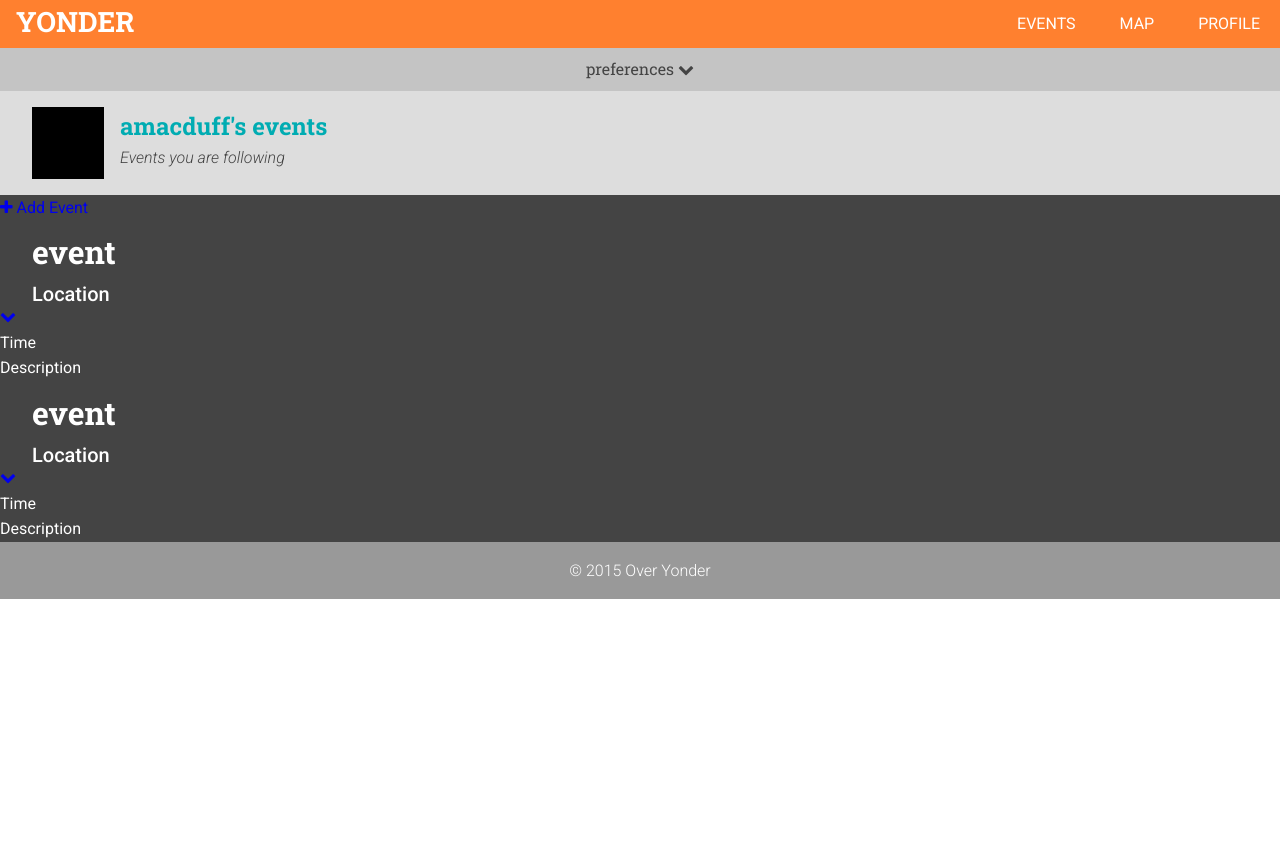
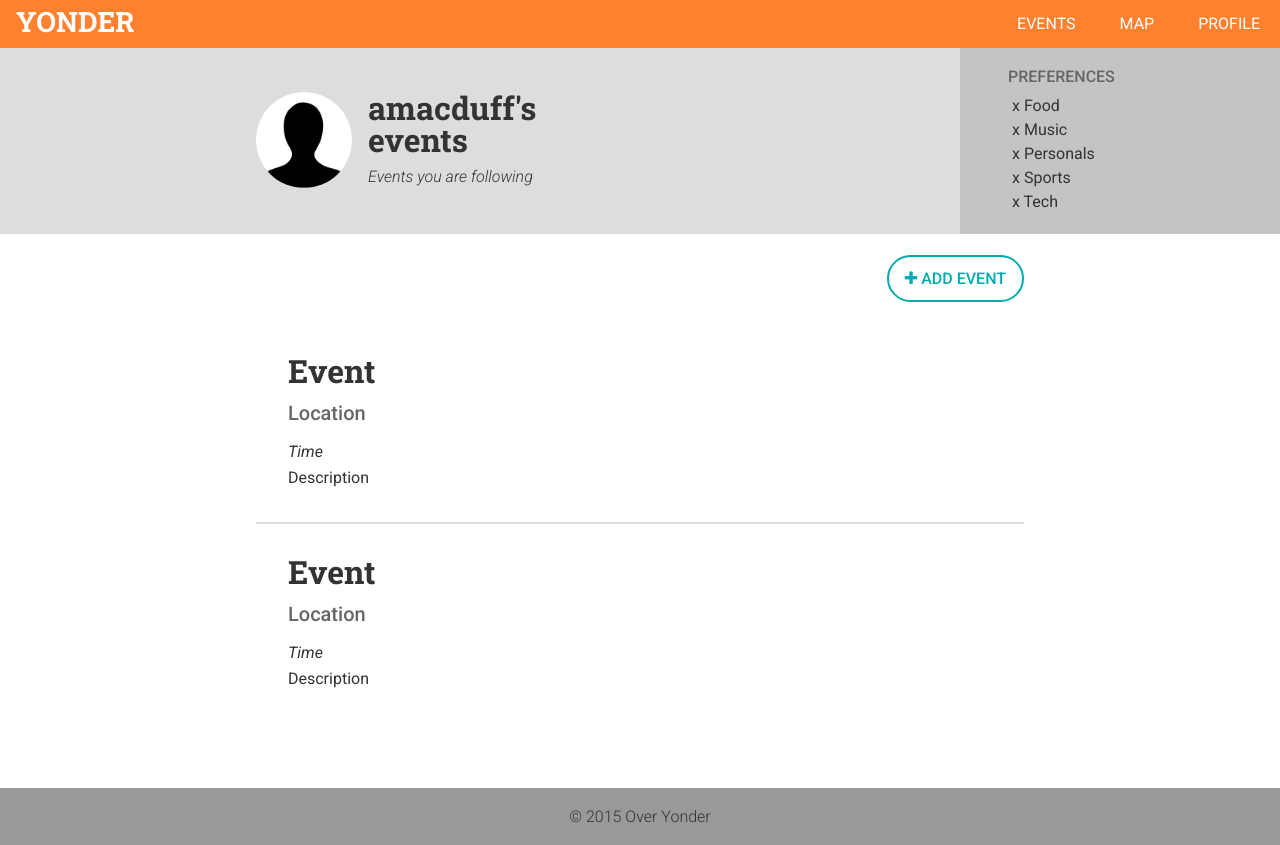
Before and after one commit to Jmingus/Yonder, a website: page index.html in a window 1280 px wide. Before the commit the page ends 800 px from the top, so only its background shows below. Drawn offline with Linux system fonts and the light colour scheme; some packages are replaced by stand-ins of ours.

Commit message:
Add styles for list of events following on profile page

```diff
--- a/index.html
+++ b/index.html
@@ -117,8 +117,19 @@
 
     <section id="followingPage">
 
+      <div class="preferences-link">
+        <p><a href="#">Preferences <i class="fa fa-chevron-down"></i></a></p>
+      </div>
+
       <div class="preferences">
-        <p><a href="#">Preferences <i class="fa fa-chevron-down"></i></a></p>
+        <p class="preferences-title">Preferences</p>
+        <ul>
+          <li>x Food</li>
+          <li>x Music</li>
+          <li>x Personals</li>
+          <li>x Sports</li>
+          <li>x Tech</li>
+        </ul>
       </div>
 
         <div class="user">
@@ -143,11 +154,12 @@
           <div class="following-info">
 
             <h1 class="following-name">Event</h1>
-            <h2 class="following-location">Location</h2>
 
             <div class="toggle">
               <p><a href="#"><i class="fa fa-chevron-down"></i></a></p>
             </div>
+
+            <h2 class="following-location">Location</h2>
 
           </div>
 
@@ -165,11 +177,12 @@
           <div class="following-info">
 
             <h1 class="following-name">Event</h1>
-            <h2 class="following-location">Location</h2>
 
             <div class="toggle">
               <p><a href="#"><i class="fa fa-chevron-down"></i></a></p>
             </div>
+
+            <h2 class="following-location">Location</h2>
 
           </div>
 
--- a/styles/_global.scss
+++ b/styles/_global.scss
@@ -1,7 +1,7 @@
 /* Global Styles */
 
 body {
-	color: $color-contrast;
+	color: $color-text;
 	font: {
 		family: $font-main;
 	}
@@ -26,5 +26,5 @@ a {
 }
 
 .wrapper {
-	background-color: $color-neutral-dark;
+	background-color: $color-contrast;
 }
--- a/styles/_headings.scss
+++ b/styles/_headings.scss
@@ -7,10 +7,10 @@ h1 {
 		weight: 700;
 	}
 	padding: 1rem 0 0 2rem;
-	text-transform: lowercase;
 }
 
 h2 {
+	color: $color-neutral-dark;
 	font: {
 		@include fntz(1.25);
 		weight: 500;
--- a/styles/_media-queries.scss
+++ b/styles/_media-queries.scss
@@ -81,7 +81,76 @@
 
 	}
 
+	.preferences-link {
+		display: none;
+	}
+
+	.preferences {
+		display: inline-block;
+		float: right;
+		text-align: left;
+		width: 25%;
+
+		.preferences-title {
+			color: $color-neutral-dark;
+			display: block;
+			font: {
+				weight: 500;
+			}
+			padding: 0 0 0.5rem 1rem;
+			text-transform: uppercase;
+		}
+
+		ul li {
+			display: block;
+		}
+
+	}
+
+	.user {
+		padding: 2.75rem 2rem;
+
+		.user-photo {
+			height: 6rem;
+			margin-left: 12%;
+			width: 6rem;
+		}
+
+		.user-info {
+			margin-left: 1rem;
+
+			#user-id {
+				font: {
+					@include fntz(2);
+				}
+				line-height: 1em;
+				max-width: 10rem;
+			}
+
+			#user-sub {
+				font: {
+					style: italic;
+				}
+				padding-top: 0.5rem;
+			}
+
+		}
+
+	}
+
+	.add-event {
+		margin-right: 12.5%;
+		padding-right: 0;
+		text-align: right;
+	}
+
+	.following {
+		margin: 0 auto;
+		width: 75%;
+	}
+
 }
+
 
 @media screen and (min-width: 960px) {
 
@@ -115,4 +184,32 @@
 
 	}
 
+	.preferences {
+		width: 20%;
+	}
+
+	.user {
+
+		.user-photo {
+			margin-left: 25%;
+		}
+
+	}
+
+	.add-event {
+		margin-right: 20%;
+	}
+
+	.following {
+		width: 60%;
+	}
+
+	.toggle {
+		display: none;
+	}
+
+	.more-info {
+		display: block;
+	}
+
 }
--- a/styles/_profile.scss
+++ b/styles/_profile.scss
@@ -1,16 +1,34 @@
 /* Profile */
 
-.preferences {
+.preferences-link {
 	background-color: darken($color-neutral-light, 10%);
 	padding: 0.5rem 0;
 	text-align: center;
 
 	a {
-		color: $color-text;
-		font: {
-			family: $font-heading;
+		color: $color-accent;
+		text-transform: uppercase;
+	}
+
+}
+
+.preferences {
+	background-color: darken($color-neutral-light, 10%);
+	display: none;
+	padding: 1rem 2rem;
+	text-align: center;
+
+	.preferences-title {
+		display: none;
+	}
+
+	ul {
+
+		li {
+			display: inline-block;
+			padding: 0 1.25rem 0.5rem 1.25rem;
 		}
-		text-transform: lowercase;
+
 	}
 
 }
@@ -23,6 +41,8 @@
 
 	.user-photo {
 		background: url(../images/user.jpg) center center no-repeat;
+		background-size: cover;
+		border-radius: 50%;
 		float: left;
 		height: 4.5rem;
 		width: 4.5rem;
@@ -33,7 +53,7 @@
 		margin-left: 1rem;
 
 		#user-id {
-			color: $color-accent;
+			color: $color-text;
 			font: {
 				family: $font-heading;
 				@include fntz(1.5);
@@ -53,3 +73,59 @@
 	}
 
 }
+
+.add-event {
+	background-color: $color-contrast;
+	padding: 2rem;
+	text-align: center;
+
+	a {
+		border: 2px solid $color-accent;
+		border-radius: 2rem;
+		color: $color-accent;
+		font: {
+			weight: 500;
+		}
+		padding: 0.75rem 1rem;
+		text-transform: uppercase;
+	}
+
+}
+
+.following {
+	border-bottom: 2px solid $color-neutral-light;
+	padding-top: 1rem;
+
+	.following-location {
+		color: $color-neutral-dark;
+		padding-bottom: 1rem;
+	}
+
+	&:last-child {
+		border-bottom: 0;
+		margin-bottom: 4rem;
+	}
+
+}
+
+.toggle {
+	float: right;
+
+	a {
+		color: $color-accent;
+		padding: 2rem;
+	}
+
+}
+
+.more-info {
+	display: none;
+	margin: 0 2rem;
+	padding-bottom: 2rem;
+}
+
+.following-time {
+	font: {
+		style: italic;
+	}
+}
--- a/styles/_variables.scss
+++ b/styles/_variables.scss
@@ -5,9 +5,9 @@
 $color-primary: #FF802F;
 $color-secondary: #B25010;
 $color-neutral-light: #DDDDDD;
-$color-neutral-dark: #444444;
+$color-neutral-dark: #666666;
 $color-accent: #00ACB2;
-$color-text: #444444;
+$color-text: #333333;
 $color-contrast: #FFFFFF;
 
 
--- a/styles/main.sass.css
+++ b/styles/main.sass.css
@@ -367,7 +367,7 @@
 /* Mixins */
 /* Global Styles */
 body {
-  color: #FFFFFF;
+  color: #333333;
   font-family: "Roboto", sans-serif; }
 
 p {
@@ -377,11 +377,11 @@ a {
   text-decoration: none; }
 
 ::-moz-selection {
-  background-color: #444444;
+  background-color: #666666;
   color: #FFFFFF; }
 
 ::selection {
-  background-color: #444444;
+  background-color: #666666;
   color: #FFFFFF; }
 
 #mapsPage,
@@ -389,7 +389,7 @@ a {
   display: none; }
 
 .wrapper {
-  background-color: #444444; }
+  background-color: #FFFFFF; }
 
 /* Headings */
 h1 {
@@ -397,10 +397,10 @@ h1 {
   font-size: 32px;
   font-size: 2rem;
   font-weight: 700;
-  padding: 1rem 0 0 2rem;
-  text-transform: lowercase; }
+  padding: 1rem 0 0 2rem; }
 
 h2 {
+  color: #666666;
   font-size: 20px;
   font-size: 1.25rem;
   font-weight: 500;
@@ -463,7 +463,7 @@ header {
   font-weight: 400; }
 
 .event {
-  background-color: #444444;
+  background-color: #666666;
   clear: both;
   overflow: hidden; }
   .event .event-info {
@@ -475,7 +475,7 @@ header {
       padding: 0.5rem 0 0.5rem 2rem;
       width: 100%; }
       .event .event-info .toggle a {
-        background-color: #515151;
+        background-color: #737373;
         border-radius: 0.25rem;
         color: #FFFFFF;
         font-style: italic;
@@ -498,7 +498,7 @@ header {
   .event .location {
     padding-left: 2rem; }
   .event:nth-child(odd) {
-    background-color: #5e5e5e; }
+    background-color: gray; }
     .event:nth-child(odd) .event-info {
       float: right; }
     .event:nth-child(odd) .event-photo {
@@ -506,17 +506,30 @@ header {
       background-size: cover;
       float: left; }
     .event:nth-child(odd) .toggle a {
-      background-color: #6a6a6a; }
+      background-color: #8c8c8c; }
+
+article.event:nth-child(n+9) {
+  display: none; }
 
 /* Profile */
-.preferences {
+.preferences-link {
   background-color: #c4c4c4;
   padding: 0.5rem 0;
   text-align: center; }
-  .preferences a {
-    color: #444444;
-    font-family: "Roboto Slab", serif;
-    text-transform: lowercase; }
+  .preferences-link a {
+    color: #00ACB2;
+    text-transform: uppercase; }
+
+.preferences {
+  background-color: #c4c4c4;
+  display: none;
+  padding: 1rem 2rem;
+  text-align: center; }
+  .preferences .preferences-title {
+    display: none; }
+  .preferences ul li {
+    display: inline-block;
+    padding: 0 1.25rem 0.5rem 1.25rem; }
 
 .user {
   background-color: #DDDDDD;
@@ -525,6 +538,8 @@ header {
   padding: 1rem 2rem; }
   .user .user-photo {
     background: url(../images/user.jpg) center center no-repeat;
+    background-size: cover;
+    border-radius: 50%;
     float: left;
     height: 4.5rem;
     width: 4.5rem; }
@@ -532,16 +547,52 @@ header {
     float: left;
     margin-left: 1rem; }
     .user .user-info #user-id {
-      color: #00ACB2;
+      color: #333333;
       font-family: "Roboto Slab", serif;
       font-size: 24px;
       font-size: 1.5rem;
       font-weight: 700;
       text-transform: lowercase; }
     .user .user-info #user-sub {
-      color: #444444;
+      color: #333333;
       font-style: italic;
       font-weight: 300; }
+
+.add-event {
+  background-color: #FFFFFF;
+  padding: 2rem;
+  text-align: center; }
+  .add-event a {
+    border: 2px solid #00ACB2;
+    border-radius: 2rem;
+    color: #00ACB2;
+    font-weight: 500;
+    padding: 0.75rem 1rem;
+    text-transform: uppercase; }
+
+.following {
+  border-bottom: 2px solid #DDDDDD;
+  padding-top: 1rem; }
+  .following .following-location {
+    color: #666666;
+    padding-bottom: 1rem; }
+  .following:last-child {
+    border-bottom: 0;
+    margin-bottom: 4rem; }
+
+.toggle {
+  float: right; }
+  .toggle a {
+    color: #00ACB2;
+    padding: 2rem; }
+
+.more-info {
+  display: none;
+  margin: 0 2rem;
+  padding-bottom: 2rem; }
+
+.following-time {
+  font-style: italic; }
 
 /* Map Styles */
 html, body {
@@ -603,7 +654,45 @@ footer {
     float: left; }
   .event:nth-child(odd) .event-info {
     float: left;
-    width: 25%; } }
+    width: 25%; }
+  .preferences-link {
+    display: none; }
+  .preferences {
+    display: inline-block;
+    float: right;
+    text-align: left;
+    width: 25%; }
+    .preferences .preferences-title {
+      color: #666666;
+      display: block;
+      font-weight: 500;
+      padding: 0 0 0.5rem 1rem;
+      text-transform: uppercase; }
+    .preferences ul li {
+      display: block; }
+  .user {
+    padding: 2.75rem 2rem; }
+    .user .user-photo {
+      height: 6rem;
+      margin-left: 12%;
+      width: 6rem; }
+    .user .user-info {
+      margin-left: 1rem; }
+      .user .user-info #user-id {
+        font-size: 32px;
+        font-size: 2rem;
+        line-height: 1em;
+        max-width: 10rem; }
+      .user .user-info #user-sub {
+        font-style: italic;
+        padding-top: 0.5rem; }
+  .add-event {
+    margin-right: 12.5%;
+    padding-right: 0;
+    text-align: right; }
+  .following {
+    margin: 0 auto;
+    width: 75%; } }
 
 @media screen and (min-width: 960px) {
   .event {
@@ -620,4 +709,16 @@ footer {
     .event:nth-child(odd) .event-info {
       width: 35%; }
     .event:nth-child(odd) .more-info {
-      width: 35%; } }
+      width: 35%; }
+  .preferences {
+    width: 20%; }
+  .user .user-photo {
+    margin-left: 25%; }
+  .add-event {
+    margin-right: 20%; }
+  .following {
+    width: 60%; }
+  .toggle {
+    display: none; }
+  .more-info {
+    display: block; } }
```
Also changed, not shown: styles/_events.scss (+8 -0 lines).
